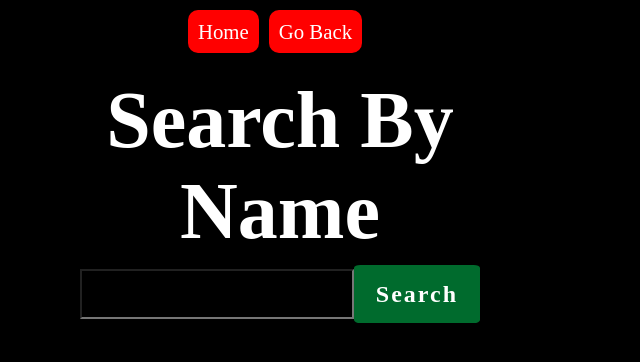
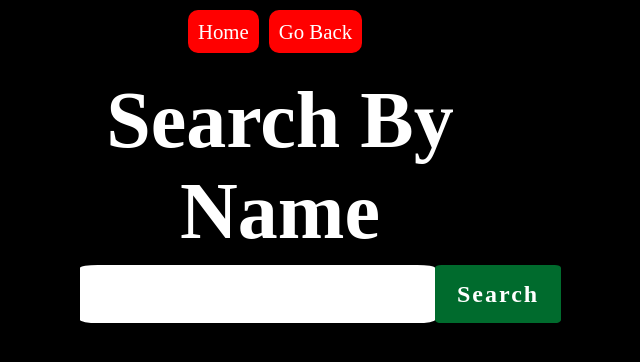
Before and after one commit to spiropoulos94/AlcoholApp, a React (Create React App) app: page /select/name in a window 1280 px wide. Shown: the top 362 px of the page, without its empty margins (360-1000 px from the left). Built offline with nearby package versions, Linux system fonts and the light colour scheme; a web font is replaced by a local one.

Commit message:
input component

```diff
--- a/src/pages/search-by-name-page/search-by-name-page.styles.scss
+++ b/src/pages/search-by-name-page/search-by-name-page.styles.scss
@@ -4,9 +4,21 @@
   align-items: center;
   text-align: center;
   width: 400px;
+
   input {
-    height: 50px;
-    width: 70%;
+    height: 58px;
+    //width: 70%;
     color: white;
+    background: white;
+    padding: 8px 22px;
+    border: 0;
+    border-radius: 5%;
+    color: #006b2d;
+    font-weight: bold;
+    letter-spacing: 2px;
+    font-family: inherit;
+    line-height: 1.75;
+    font-size: 1.5rem;
+    cursor: pointer;
   }
 }
```
